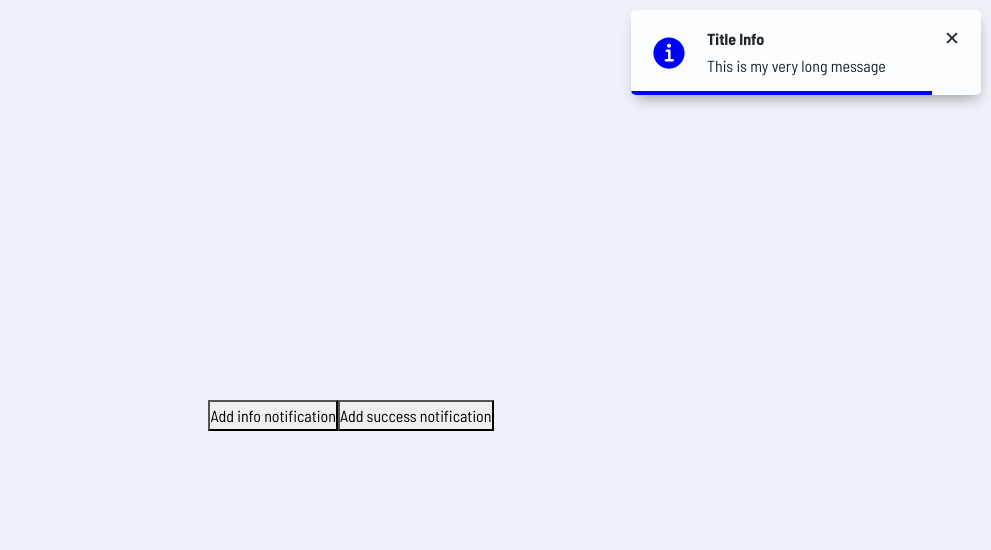
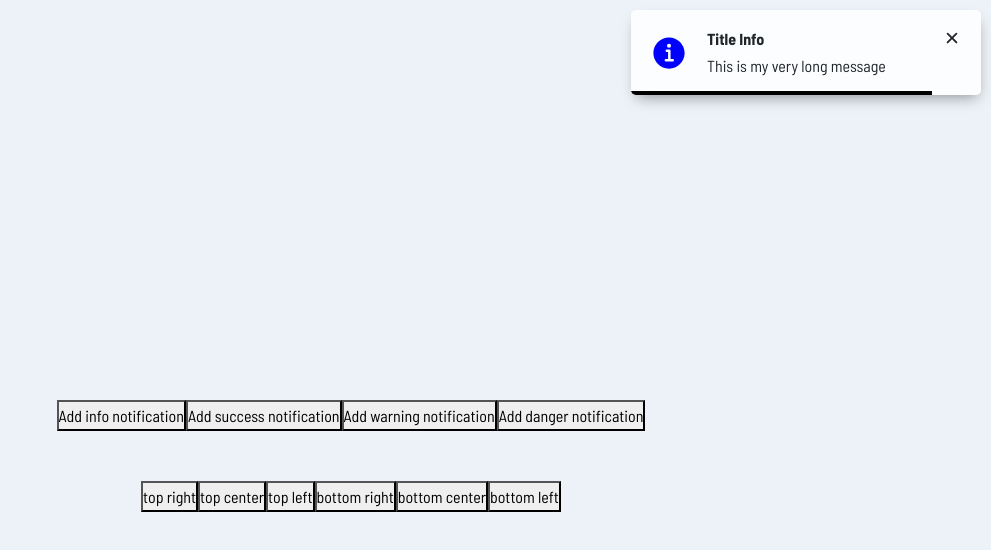
Before and after one commit to kbuczek/react-beginner-projects, a React (Create React App) app: page /notification in a window 1280 px wide. Both pictures are taken after a click on the button "Add info notification". Shown: the top 550 px of the page, without its empty margins (289-1280 px from the left). Built offline with nearby package versions, Linux system fonts and the light colour scheme.

Commit message:
notification changes

```diff
--- a/src/Projects/Home/Home.js
+++ b/src/Projects/Home/Home.js
@@ -41,6 +41,11 @@ const Home = () => {
           <li>
             <Link className="home-link home-button-red" to="/type-racer">
               type racer
+            </Link>
+          </li>
+          <li>
+            <Link className="home-link home-button-red" to="/notification">
+              Notifications
             </Link>
           </li>
           <li>
--- a/src/Projects/Notification/Index.tsx
+++ b/src/Projects/Notification/Index.tsx
@@ -9,6 +9,7 @@ const Index = () => {
     timeShown: 1,
     displayTimeBar: true,
   });
+  const [notifContPosition, setNotifContPosition] = useState("top-right");
 
   const handleClickInfo = () => {
     setNewNotification({
@@ -30,12 +31,58 @@ const Index = () => {
     });
   };
 
+  const handleClickWarning = () => {
+    setNewNotification({
+      title: "Title Warning",
+      message: "This is my very long message",
+      type: "warning",
+      timeShown: 2,
+      displayTimeBar: true,
+    });
+  };
+
+  const handleClickDanger = () => {
+    setNewNotification({
+      title: "Title Danger",
+      message: "This is my very long message",
+      type: "danger",
+      timeShown: 2,
+      displayTimeBar: true,
+    });
+  };
+
   return (
-    <main style={{ marginTop: "400px" }}>
-      <button onClick={handleClickInfo}>Add info notification</button>
-      <button onClick={handleClickSuccess}>Add success notification</button>
+    <main>
+      <div style={{ marginTop: "400px" }}>
+        <button onClick={handleClickInfo}>Add info notification</button>
+        <button onClick={handleClickSuccess}>Add success notification</button>
+        <button onClick={handleClickWarning}>Add warning notification</button>
+        <button onClick={handleClickDanger}>Add danger notification</button>
+      </div>
+
+      <div style={{ marginTop: "50px" }}>
+        <button onClick={() => setNotifContPosition("top-right")}>
+          top right
+        </button>
+        <button onClick={() => setNotifContPosition("top-center")}>
+          top center
+        </button>
+        <button onClick={() => setNotifContPosition("top-left")}>
+          top left
+        </button>
+        <button onClick={() => setNotifContPosition("bottom-right")}>
+          bottom right
+        </button>
+        <button onClick={() => setNotifContPosition("bottom-center")}>
+          bottom center
+        </button>
+        <button onClick={() => setNotifContPosition("bottom-left")}>
+          bottom left
+        </button>
+      </div>
+
       <NotificationContainer
-        position="top-right"
+        position={notifContPosition}
         newNotification={newNotification}
       />
     </main>
--- a/src/Projects/Notification/Notification.tsx
+++ b/src/Projects/Notification/Notification.tsx
@@ -1,4 +1,5 @@
-import React, { useState, useEffect, CSSProperties } from "react";
+import React, { useState, useEffect } from "react";
+import { memo } from "react";
 import {
   IoInformationCircle,
   IoCheckmarkCircle,
@@ -28,21 +29,44 @@ const Notification: React.FunctionComponent<Notification> = ({
   deleteNotification,
 }) => {
   const [time, setTime] = useState(timeShown * 1000);
+  const [timeBarColor, setTimeBarColor] = useState("black");
+  const [timeBarIcon, setTimeBarIcon] = useState(
+    <IoInformationCircle color="blue" size={40} />
+  );
   const [cssShowClass, setCssShowClass] = useState<boolean>(false);
-  const [cssTimeBarClass, setCssTimeBarClass] = useState<boolean>(false);
-  // let timeBarInterval = {};
+  const [cssTimeBarProgress, setCssTimeBarProgress] = useState({});
+  let timeBarInterval = {};
 
   useEffect(() => {
+    chooseTimeBarType();
     showAnimation();
     timeBarAnimation();
-    setCssTimeBarClass(displayTimeBar);
-    // const timebarFromCss = getComputedStyle(
-    //   document.documentElement
-    // ).getPropertyValue("--timebar");
-    // console.log(timebarFromCss);
+  }, []);
 
-    document.documentElement.style.setProperty("--timebar-color", "blue");
-  }, []);
+  // useEffect(() => {
+
+  // }, [timeBarColor]);
+
+  const chooseTimeBarType = () => {
+    switch (type) {
+      case "info":
+        setTimeBarColor("blue");
+        setTimeBarIcon(<IoInformationCircle color={"blue"} size={40} />);
+        break;
+      case "success":
+        setTimeBarColor("green");
+        setTimeBarIcon(<IoCheckmarkCircle color={"green"} size={40} />);
+        break;
+      case "warning":
+        setTimeBarColor("yellow");
+        setTimeBarIcon(<IoAlertCircle color={"yellow"} size={40} />);
+        break;
+      case "danger":
+        setTimeBarColor("red");
+        setTimeBarIcon(<IoCloseCircle color={"red"} size={40} />);
+        break;
+    }
+  };
 
   const showAnimation = () => {
     setTimeout(() => {
@@ -58,17 +82,17 @@ const Notification: React.FunctionComponent<Notification> = ({
 
   const timeBarAnimation = () => {
     if (displayTimeBar) {
-      // document.documentElement.style.setProperty("--timebar", "1");
       let currentTime = timeShown * 1000;
       const fullTime = timeShown * 1000;
       const timeBarInterval = setInterval(() => {
         let progress = currentTime / fullTime;
 
         console.log("progress", progress);
-        document.documentElement.style.setProperty(
-          "--timebar",
-          progress.toString()
-        );
+        console.log("color", timeBarColor);
+        setCssTimeBarProgress({
+          width: `calc(100% * ${progress})`,
+          backgroundColor: `${timeBarColor}`,
+        });
         currentTime -= 10;
 
         if (progress < 0) {
@@ -78,21 +102,9 @@ const Notification: React.FunctionComponent<Notification> = ({
     }
   };
 
-  const displayIcon = () => {
-    console.log(type);
-    switch (type) {
-      case "info":
-        return <IoInformationCircle color="blue" size={40} />;
-      case "success":
-        return <IoCheckmarkCircle color="green" size={40} />;
-    }
-  };
-
   return (
     <div
-      className={`notification ${cssShowClass && "show"} ${
-        cssTimeBarClass && "timebar"
-      }`}
+      className={`notification ${cssShowClass && "show"}`}
       onClick={() => {
         setCssShowClass(false);
         // clearInterval(timeBarIn)
@@ -101,7 +113,7 @@ const Notification: React.FunctionComponent<Notification> = ({
         }, 100);
       }}
     >
-      <div className="notification-icon">{displayIcon()}</div>
+      <div className="notification-icon">{timeBarIcon}</div>
       <div className="notification-text">
         <div className="notification-text-title">{title}</div>
         <div className="notification-text-message">{message}</div>
@@ -109,8 +121,9 @@ const Notification: React.FunctionComponent<Notification> = ({
       <div className="notification-close">
         <IoClose size={20} />
       </div>
+      <div className="notification-timebar" style={cssTimeBarProgress}></div>
     </div>
   );
 };
 
-export default Notification;
+export default memo(Notification);
--- a/src/Projects/Notification/NotificationContainer.tsx
+++ b/src/Projects/Notification/NotificationContainer.tsx
@@ -30,12 +30,25 @@ const NotificationContainer = ({
     type: string;
     timeShown: number;
     displayTimeBar: boolean;
+    hidden: boolean;
   }
   const [notificationList, setNotificationList] = useState<NLInterface[]>([]);
+  const [hiddenNotificationsLength, setHiddenNotificationsLength] = useState(0);
 
   useEffect(() => {
     addNotification();
   }, [newNotification]);
+
+  useEffect(() => {
+    console.log(hiddenNotificationsLength);
+    console.log(notificationList.length);
+
+    if (notificationList.length === hiddenNotificationsLength) {
+      console.log("DELETING TABLE");
+      setNotificationList([]);
+      setHiddenNotificationsLength(0);
+    }
+  }, [hiddenNotificationsLength]);
 
   const addNotification = () => {
     let notifListLength = notificationList.length;
@@ -49,6 +62,7 @@ const NotificationContainer = ({
           type: newNotification.type,
           timeShown: newNotification.timeShown,
           displayTimeBar: newNotification.displayTimeBar,
+          hidden: false,
         },
         ...prev,
       ]);
@@ -56,16 +70,22 @@ const NotificationContainer = ({
   };
 
   const deleteNotification = (id: number) => {
-    const newNotificationList = notificationList.filter(
-      (item) => item.id !== id
-    );
-    setNotificationList(newNotificationList);
+    // const newNotificationList = notificationList.filter(
+    //   (item) => item.id !== id
+    // );
+    // setNotificationList(newNotificationList);
+    setHiddenNotificationsLength((prev) => prev + 1);
+    const index = notificationList.findIndex((x) => x.id === id);
+    notificationList[index].hidden = true;
   };
 
   return (
     <div className="notificationContainer" data-position={position}>
       {notificationList?.map(
-        ({ id, title, message, type, timeShown, displayTimeBar }) => {
+        ({ id, title, message, type, timeShown, displayTimeBar, hidden }) => {
+          if (hidden) {
+            return null;
+          }
           return (
             <Notification
               key={id}
@@ -81,6 +101,26 @@ const NotificationContainer = ({
         }
       )}
     </div>
+    // <>
+    //   {notificationList?.map(
+    //     ({ id, title, message, type, timeShown, displayTimeBar }) => {
+    //       return (
+    //         <div className="notificationContainer" data-position={position}>
+    //           <Notification
+    //             key={id}
+    //             id={id}
+    //             title={title}
+    //             message={message}
+    //             type={type}
+    //             timeShown={timeShown}
+    //             displayTimeBar={displayTimeBar}
+    //             deleteNotification={deleteNotification}
+    //           />
+    //         </div>
+    //       );
+    //     }
+    //   )}
+    // </>
   );
 };
 
--- a/src/Projects/Notification/notification.css
+++ b/src/Projects/Notification/notification.css
@@ -33,18 +33,6 @@
 
 .notificationContainer .notification.show {
   transform: translateX(0);
-}
-
-.notification.timebar::before {
-  content: "";
-  position: absolute;
-  height: 4px;
-  /* css variable */
-  width: calc(100% * var(--timebar));
-  background-color: var(--timebar-color);
-  bottom: 0;
-  left: 0;
-  right: 0;
 }
 
 .notification:hover {
@@ -88,3 +76,15 @@
   top: 8px;
   right: 9px;
 }
+
+.notification-timebar {
+  content: "";
+  position: absolute;
+  height: 4px;
+  /* css variable */
+  /* width: calc(100% * var(--timebar)); */
+  /* background-color: red; */
+  bottom: 0;
+  left: 0;
+  right: 0;
+}
```
